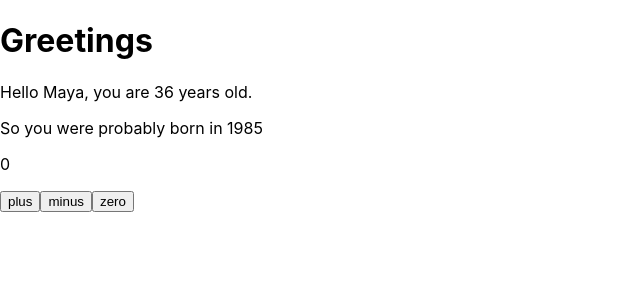
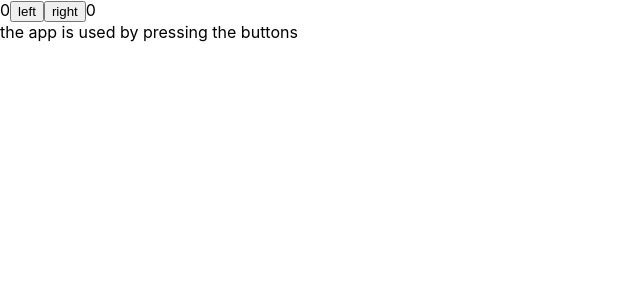
Before and after one commit to VKiNGpl/FullStackOpen, a React (Create React App) app in the folder part1/: page / in a window 1280 px wide. Shown: the top 300 px of the page, without its empty margins (0-640 px from the left). Built offline with nearby package versions, Linux system fonts and the light colour scheme; the HTML template or start-up script is replaced by a standard one.

Commit message:
excersice2 in progress, added custom Button to App component

```diff
--- a/part1/src/App.js
+++ b/part1/src/App.js
@@ -1,21 +1,28 @@
 import React, { useState } from 'react';
-import { Hello, Display, Button } from './Helpers.js';
+import { History, Button } from './Helpers'
 
 const App = () => {
-  const [counter, setCounter] = useState(0);
+  const [left, setLeft] = useState(0);
+  const [right, setRight] = useState(0);
+  const [allClicks, setAll] = useState([]);
 
-  const increaseByOne = () => setCounter(counter + 1);
-  const decreaseByOne = () => setCounter(counter - 1);
-  const setToZero = () => setCounter(0);
+  const handleLeftClick = () => {
+    setAll(allClicks.concat('L'));
+    setLeft(left + 1);
+  };
+
+  const handleRightClick = () => {
+    setAll(allClicks.concat('R'))
+    setRight(right + 1);
+  };
 
   return (
     <div>
-      <h1>Greetings</h1>
-      <Hello name='Maya' age={26 + 10} />
-      <Display counter={counter} />
-      <Button text='plus' handleClick={increaseByOne} />
-      <Button text='minus' handleClick={decreaseByOne} />
-      <Button text='zero' handleClick={setToZero} />
+      {left}
+      <Button text='left' handleClick={handleLeftClick} />
+      <Button text='right' handleClick={handleRightClick} />
+      {right}
+      <History allClicks={allClicks} />
     </div>
   );
 };
--- a/part1/src/Helpers.js
+++ b/part1/src/Helpers.js
@@ -16,3 +16,18 @@ export const Display = ({ counter }) => <p>{counter}</p>;
 export const Button = ({ handleClick, text}) => (
   <button onClick={handleClick}>{text}</button>
 );
+
+export const History = (props) => {
+  if (props.allClicks.length === 0) {
+    return (
+      <div>
+        the app is used by pressing the buttons
+      </div>
+    )
+  }
+  return (
+    <div>
+      button press history: {props.allClicks.join(' ')};
+    </div>
+  )
+}
```
Also changed, not shown: part1/src/excercise1.js (added, +23 -0 lines).
